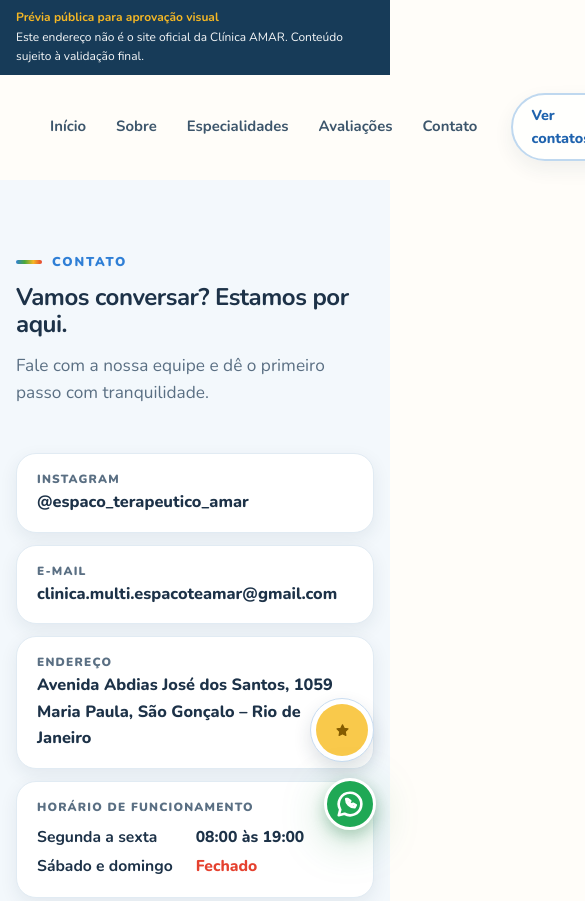
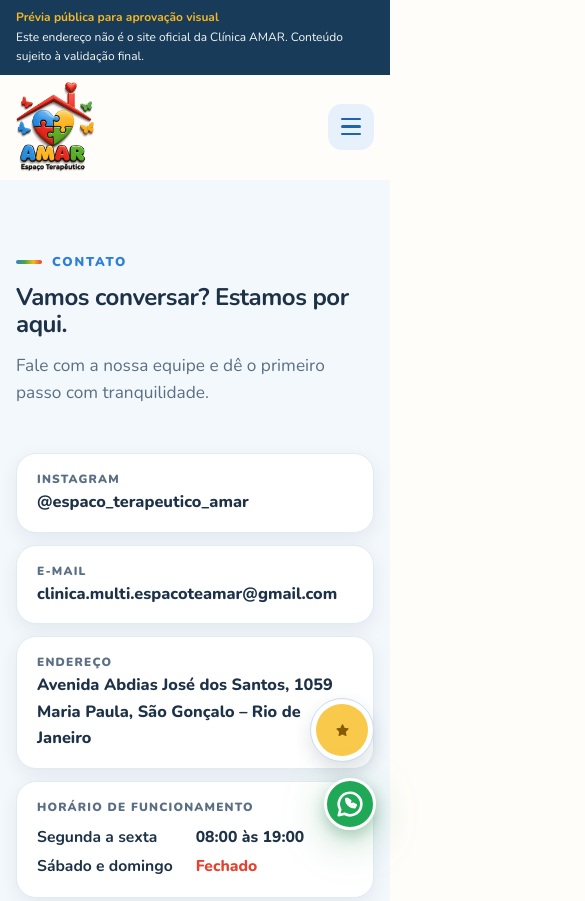
Before and after one commit to rsfbinformatica-n3/clinica-amar-preview, a plain HTML site: page contato/index.html in a window 390 px wide. Shown: the top 901 px of the page, 585 px wide, since content can reach past the window. Drawn offline with nearby package versions, Linux system fonts and the light colour scheme.

Commit message:
fix: preserva navegação mobile na prévia estática

```diff
--- a/contato/index.html
+++ b/contato/index.html
@@ -47,4 +47,4 @@
   <section id="avaliar" class="section amar-contact-review"><div class="wrap"><div class="contact-review-box"><div><p class="eyebrow">Avaliações no Google</p><h2>Sua opinião é muito importante para nós!</h2><p>Ajude a Clínica AMAR a continuar transformando vidas. Sua avaliação fortalece nosso trabalho e ajuda outras famílias a conhecerem nosso espaço.</p><p class="reviews-helper">Clique no botão para avaliar nossa clínica.</p></div><div><p class="reviews-callout">AVALIE A AMAR NO GOOGLE</p><a class="btn btn-google" href="https://g.page/r/CZ9lIOCOOZizEBM/review" target="_blank" rel="noopener noreferrer"><svg class="ic"><use href="#i-star"/></svg>Avaliar agora</a></div></div></div></section></main>
 <footer id="rodape" class="site-footer"><div class="wrap foot"><a class="brand" href="../#inicio" aria-label="Voltar ao início"><img src="../assets/logo-amar.png" alt="Clínica AMAR – Espaço Terapêutico" width="573" height="665"></a><p>Clínica Multidisciplinar Espaço Terapêutico AMAR<br>CNPJ 53.657.140.0001-01</p><p class="footer-review">Sua opinião é importante para nós! <a href="https://g.page/r/CZ9lIOCOOZizEBM/review" target="_blank" rel="noopener noreferrer">Avaliar agora</a></p><p class="copy">© 2026 Clínica AMAR. Todos os direitos reservados.</p></div></footer>
 <a class="google-float" href="https://g.page/r/CZ9lIOCOOZizEBM/review" target="_blank" rel="noopener noreferrer" aria-label="Avalie a Clínica AMAR no Google"><span class="google-float-icon" aria-hidden="true"><svg class="ic"><use href="#i-star"/></svg></span><span><strong>Avalie-nos!</strong><small>No Google</small></span></a><a class="wa-float" href="https://wa.me/5521994339208?text=Ol%C3%A1%21%20Gostaria%20de%20falar%20com%20a%20equipe%20da%20Cl%C3%ADnica%20AMAR." target="_blank" rel="noopener noreferrer" aria-label="Fale conosco pelo WhatsApp"><span class="wa-float-label">Fale conosco no WhatsApp</span><span class="wa-float-icon" aria-hidden="true"><svg class="ic"><use href="#i-whatsapp"/></svg></span></a>
-</body></html>
+<script src="../script.js"></script></body></html>
```
Also changed, not shown: index.html (+1 -1 lines).
